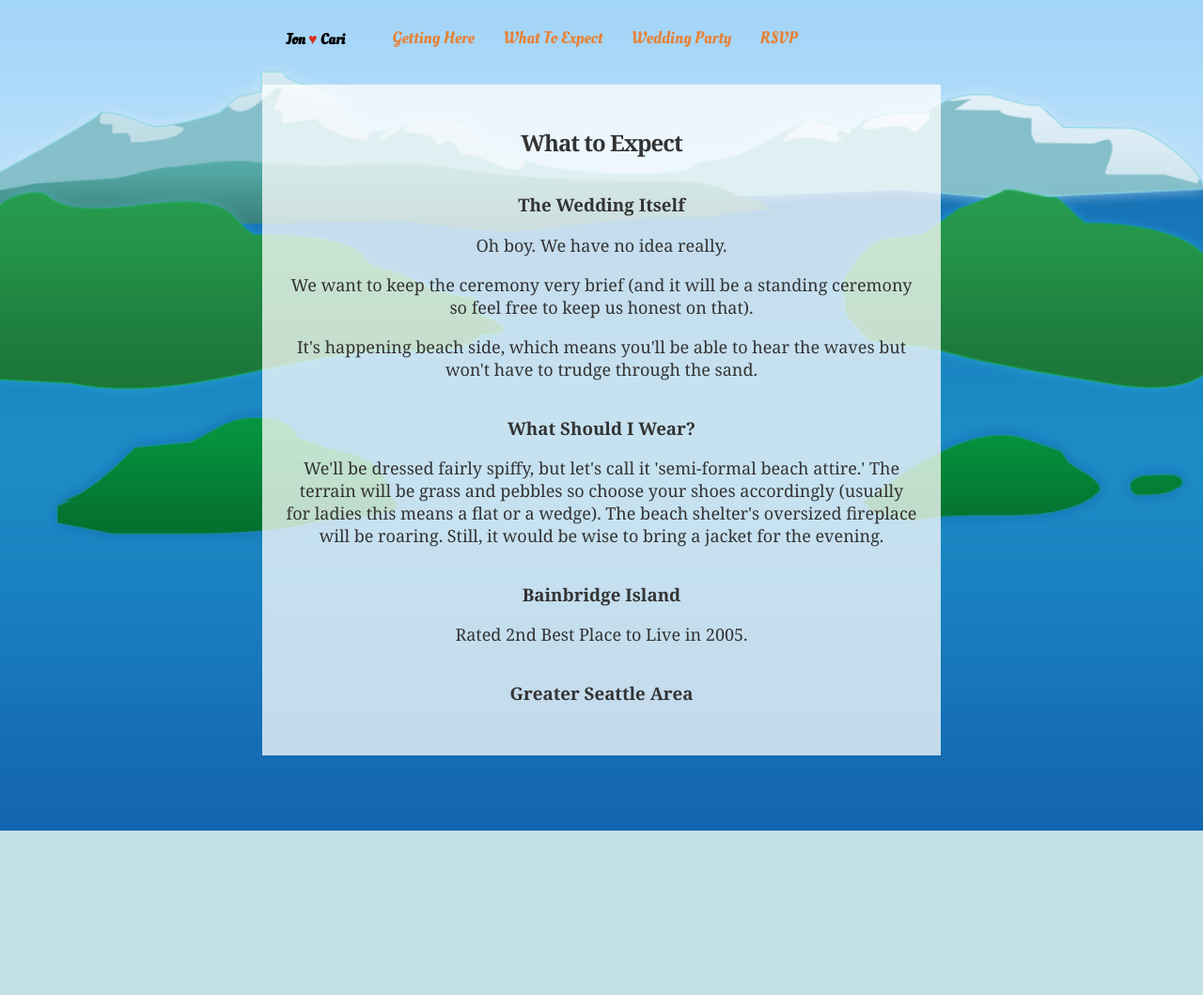
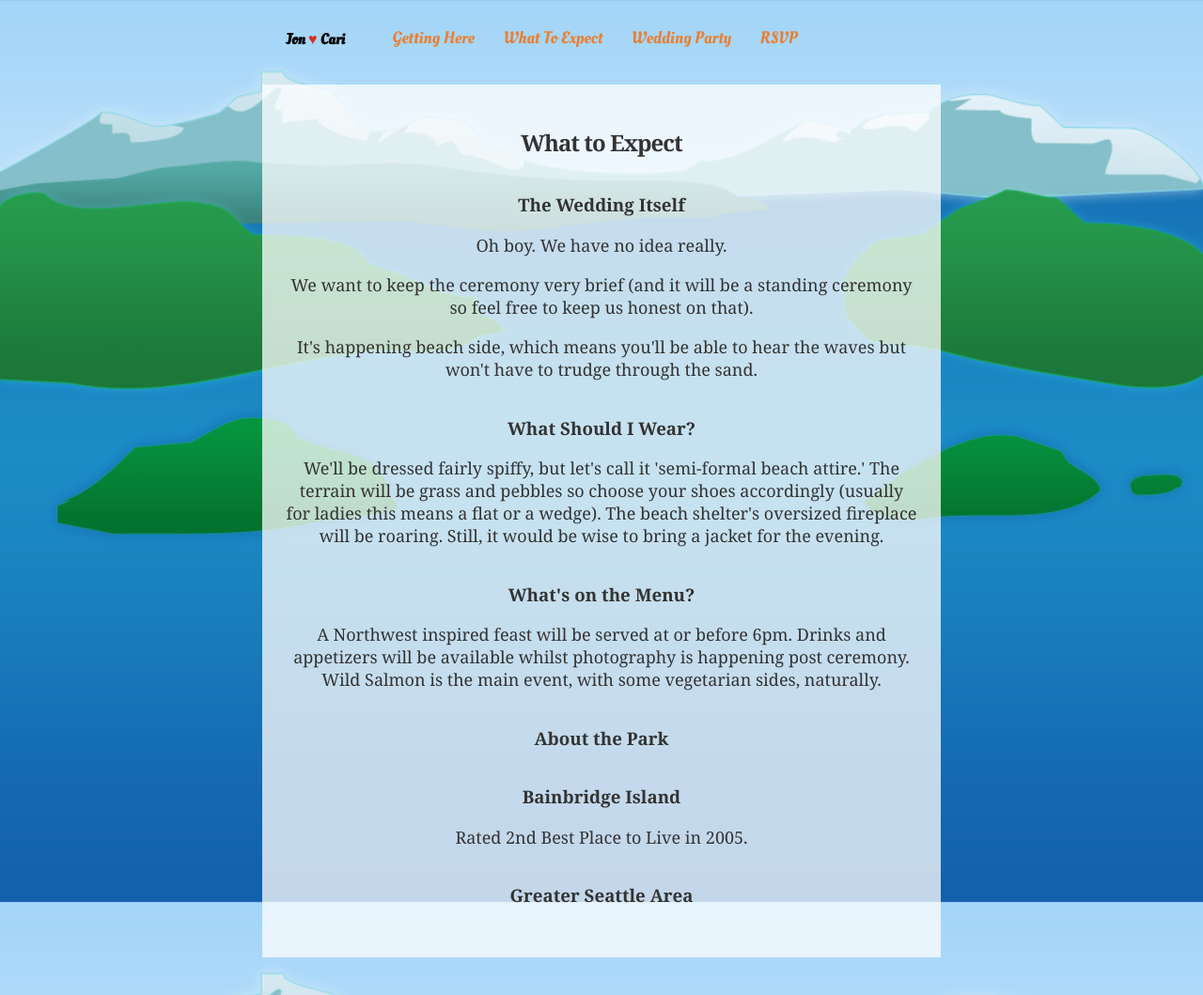
Before and after one commit to bahoo/jonandcari, a Django app: template templates/what-to-expect.html in a window 1280 px wide. Shown: the top 1059 px of the page at 94% size. Before the commit the page ends 884 px from the top, so only its background shows below. Run offline with Django 3.2, Linux system fonts and the light colour scheme; the template is opened without the code that fills it, so the values that code supplies are empty; some libraries are stand-ins or nearby versions.

Commit message:
oops I did it again

```diff
--- a/templates/getting-here.html
+++ b/templates/getting-here.html
@@ -34,7 +34,7 @@
 
 	<p><b>Once you're on the boat</b> there's a few levels of sun decks. Explore a bit. Did I mention they serve beer?</p>
 
-	<p><b>Once you're off the boat</b> there's numerous cabs available on the island and they flock when the ferry arrives. If you're traveling by car, see notes and links at the top of the page for directions.</p>
+	<p><b>Once you're off the boat</b> there's numerous cabs available on the island and they flock when the ferry arrives (follow the pedestrian bridge towards the parking lot to find them). If you're traveling by car, see notes and links at the top of the page for directions.</p>
 
 	<h3>&rarr; I'm not in Seattle. How the heck do I get there &hellip;</h3>
 	<p>Seattle-Tacoma International Airport (SEA) is likely to be your point of entry into Seattle. Once you're at Sea-Tac, Seattle has <a href="http://www.soundtransit.org/Schedules/Central-Link-light-rail">a light rail system</a> that will take you from the airport to downtown Seattle for a cool $3. Get off at the Pioneer Square stop and you can enjoy a 10 minute walk downhill to the ferry dock (or hail a cab).</p>
--- a/templates/wedding-party.html
+++ b/templates/wedding-party.html
@@ -2,7 +2,7 @@
 
 {% block content %}
 
-	<h2>We have an all-star lineup</h2>
+	<h2>We have an all-star lineup!</h2>
 
 	<dl class="party">
 		<dt>Bridesmaids:</dt>
--- a/templates/what-to-expect.html
+++ b/templates/what-to-expect.html
@@ -10,7 +10,13 @@
 		but won't have to trudge through the sand.</p>
 		<h3>What Should I Wear?</h3>
 
-		 <p> We'll be dressed fairly spiffy, but let's call it 'semi-formal beach attire.' The terrain will be grass and pebbles so choose your shoes accordingly (usually for ladies this means a flat or a wedge). The beach shelter's oversized fireplace will be roaring. Still, it would be wise to bring a jacket for the evening. </p>
+		 <p>We'll be dressed fairly spiffy, but let's call it 'semi-formal beach attire.' The terrain will be grass and pebbles so choose your shoes accordingly (usually for ladies this means a flat or a wedge). The beach shelter's oversized fireplace will be roaring. Still, it would be wise to bring a jacket for the evening. </p>
+
+		 <h3>What's on the Menu?</h3>
+		 <p>A Northwest inspired feast will be served at or before 6pm. Drinks and appetizers will be available whilst photography is happening post ceremony. Wild Salmon is the main event, with some vegetarian sides, naturally.</p>
+
+		 <h3>About the Park</h3>
+
 
 	<h3>Bainbridge Island</h3>
 	<p>Rated 2nd Best Place to Live in 2005.
```
